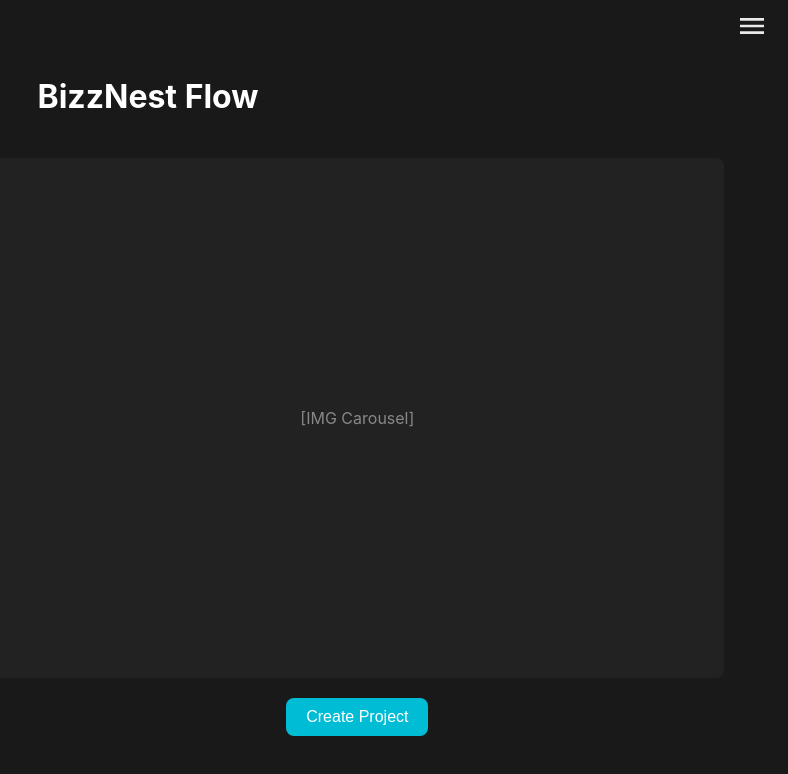
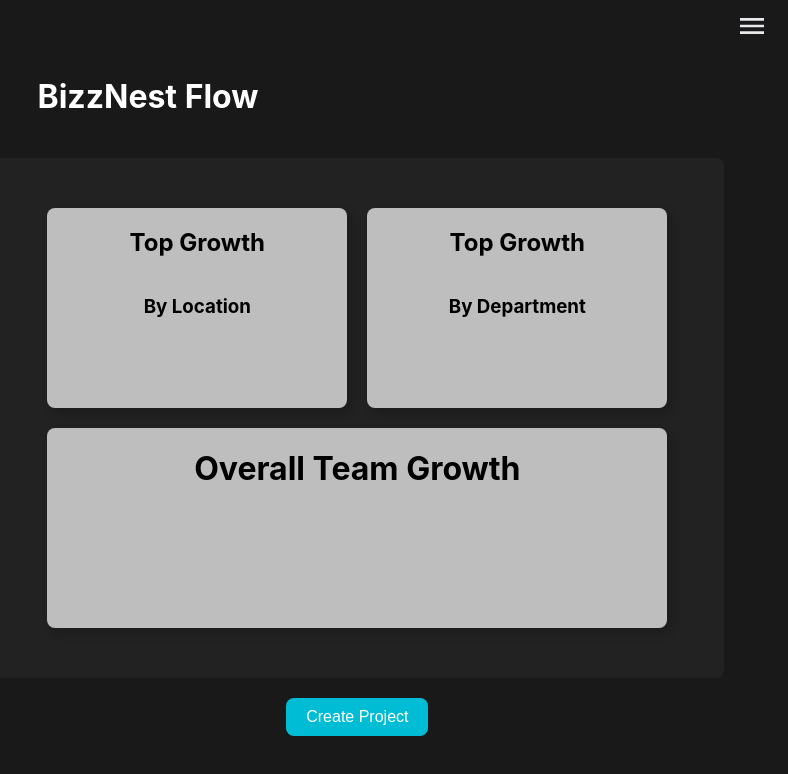
Before and after one commit to yoyobazzi3/DigitalNestScheduler, a React (Create React App) app in the folder Frontend/my-react-app/: page / in a window 1280 px wide. Shown: the top 774 px of the page, without its empty margins (492-1280 px from the left). Built offline with nearby package versions, Linux system fonts and the light colour scheme; no server answers; sample sign-in values are in the browser's storage.

Commit message:
Place-holder layout until we find a better UI design

```diff
--- /dev/null
+++ b/Frontend/my-react-app/src/components/Carousel/ImgCarousel.css
@@ -0,0 +1,45 @@
+/* Container for all rectangles */
+.rectangle-container {
+    display: flex;
+    flex-direction: column;
+    align-items: center;
+    justify-content: center;
+    padding: 20px;
+    gap: 20px; /* Space between rows */
+  }
+
+  /* Row containing the two smaller rectangles */
+  .row {
+    display: flex;
+    width: 100%; /* Adjust width if needed */
+    justify-content: center;
+    gap: 20px; /* Space between rectangles */
+  }
+
+  /* Common rectangle styles */
+  .rectangle {
+    background-color: #ffffffb4; /* Change to desired color */
+    border: none;
+    border-radius: 8px;
+    box-shadow: 5px 5px 10px rgba(0, 0, 0, 0.2);
+  }
+
+  /* Small rectangles (e.g., for tablets) */
+  .rectangle-small {
+    width: 300px; /* Adjust as needed */
+    height: 200px; /* Adjust as needed */
+    color: #000;
+    display: flex;
+    flex-direction: column;
+    align-items: center;
+  }
+
+  /* Large rectangle spans the width of the two small ones */
+  .rectangle-large {
+    width: calc(300px * 2 + 20px); /* Match combined width of two small rectangles */
+    height: 200px; /* Adjust as needed */
+    color: #000;
+    display: flex;
+    flex-direction: column;
+    align-items: center;
+  }
--- a/Frontend/my-react-app/src/components/Carousel/ImgCarousel.jsx
+++ b/Frontend/my-react-app/src/components/Carousel/ImgCarousel.jsx
@@ -1,11 +1,26 @@
 import React from 'react';
+import './ImgCarousel.css'; // Assuming styles are stored here
 
-const Carousel = () => {
-    return (
-        <div className="image-carousel">
-            <p>[IMG Carousel]</p>
-          </div>
-    )
-}
+const App = () => {
+  return (
+    <div className="rectangle-container">
+      <div className="row">
+        <div className="rectangle rectangle-small">
+            <h2>Top Growth</h2>
+            <h3>By Location</h3>
+            </div>
+        <div className="rectangle rectangle-small">
+        <h2>Top Growth</h2>
+        <h3>By Department</h3>
+        </div>
+      </div>
+      <div className="row">
+        <div className="rectangle rectangle-large">
+            <h1>Overall Team Growth</h1>
+        </div>
+      </div>
+    </div>
+  );
+};
 
-export default Carousel;
+export default App;
--- a/Frontend/my-react-app/src/components/NewProject/NewProject.css
+++ b/Frontend/my-react-app/src/components/NewProject/NewProject.css
@@ -45,16 +45,7 @@
 }
 
 
-@keyframes easeIn {
-    0% {
-        opacity: 0;
-        transform: translateY(0);
-    }
-    100% {
-        opacity: 1;
-        transform: translateY(0);
-    }
-}
+
 
 .submit-btn-div {
   display: flex;
@@ -63,7 +54,7 @@
 
 
 .submit-btn {
-    background: linear-gradient(to bottom right, #ef2b8d, #b102f6, #55fff6);
+    background-color:#00bcd4;
     width: 6em;
     border: none;
     border-radius: 8px;
@@ -72,9 +63,6 @@
     font-size: 1.2rem;
     font-weight: bold;
     cursor: pointer;
-    background-size: 400% 400%;
-    animation: waveEffect 3.3s ease infinite;
-    transition: transform 0.3s, background-color 0.3s;
 }
 
 .submit-btn:hover {
@@ -85,6 +73,7 @@
     font-size: small;
     text-align: center;
     margin-left: -5px;
+    color: #fff;
 }
 
 
@@ -100,7 +89,16 @@
       background-position: 0% 50%;
     }
   }
-
+  @keyframes easeIn {
+    0% {
+        opacity: 0;
+        transform: translateY(0);
+    }
+    100% {
+        opacity: 1;
+        transform: translateY(0);
+    }
+}
 
   /* TODO */
   /* under 786px: the top 3 fields dont line up with submit button */
```
Also changed, not shown: 2 other files (tests, documents, lock files or other folders).
